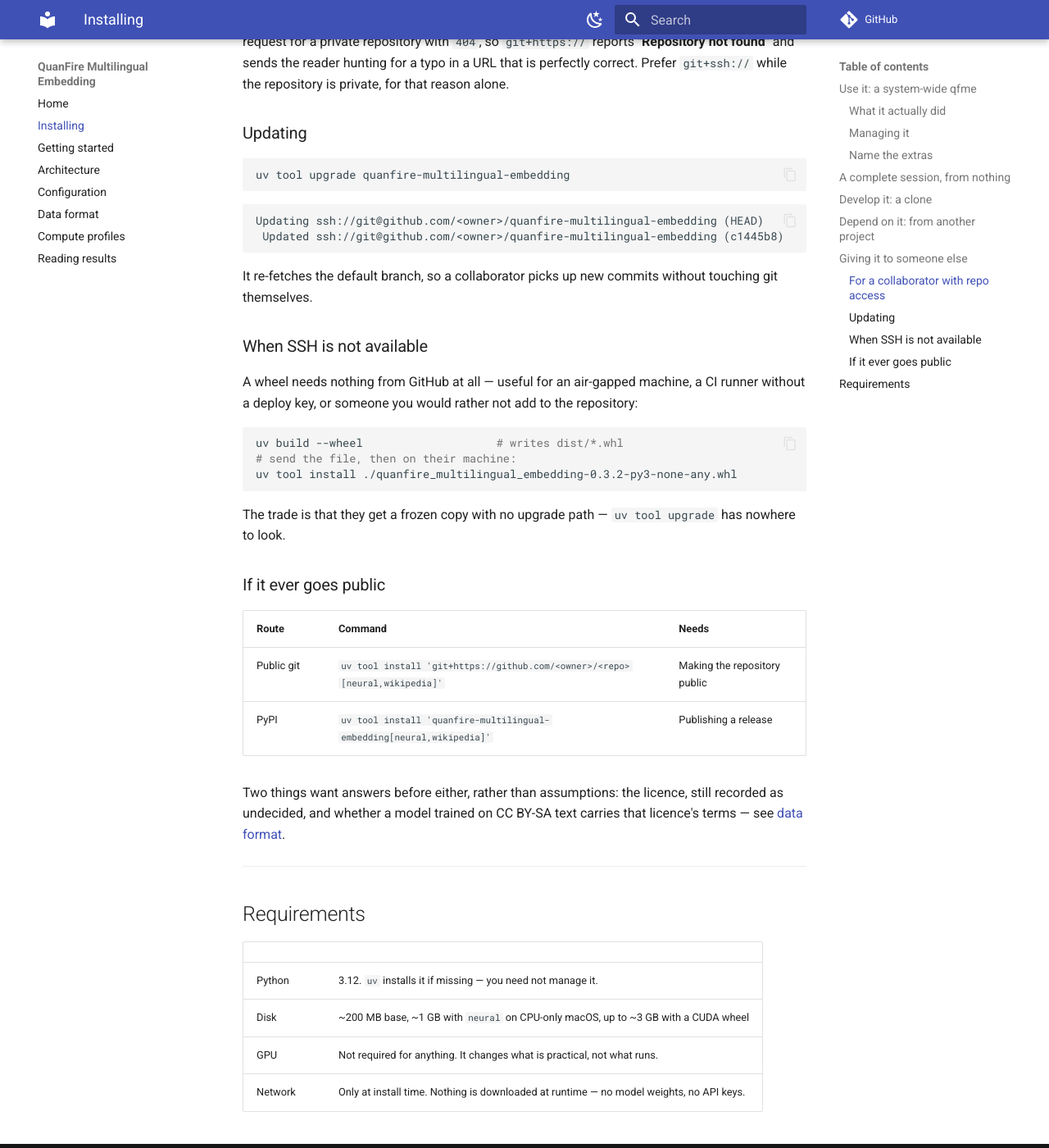
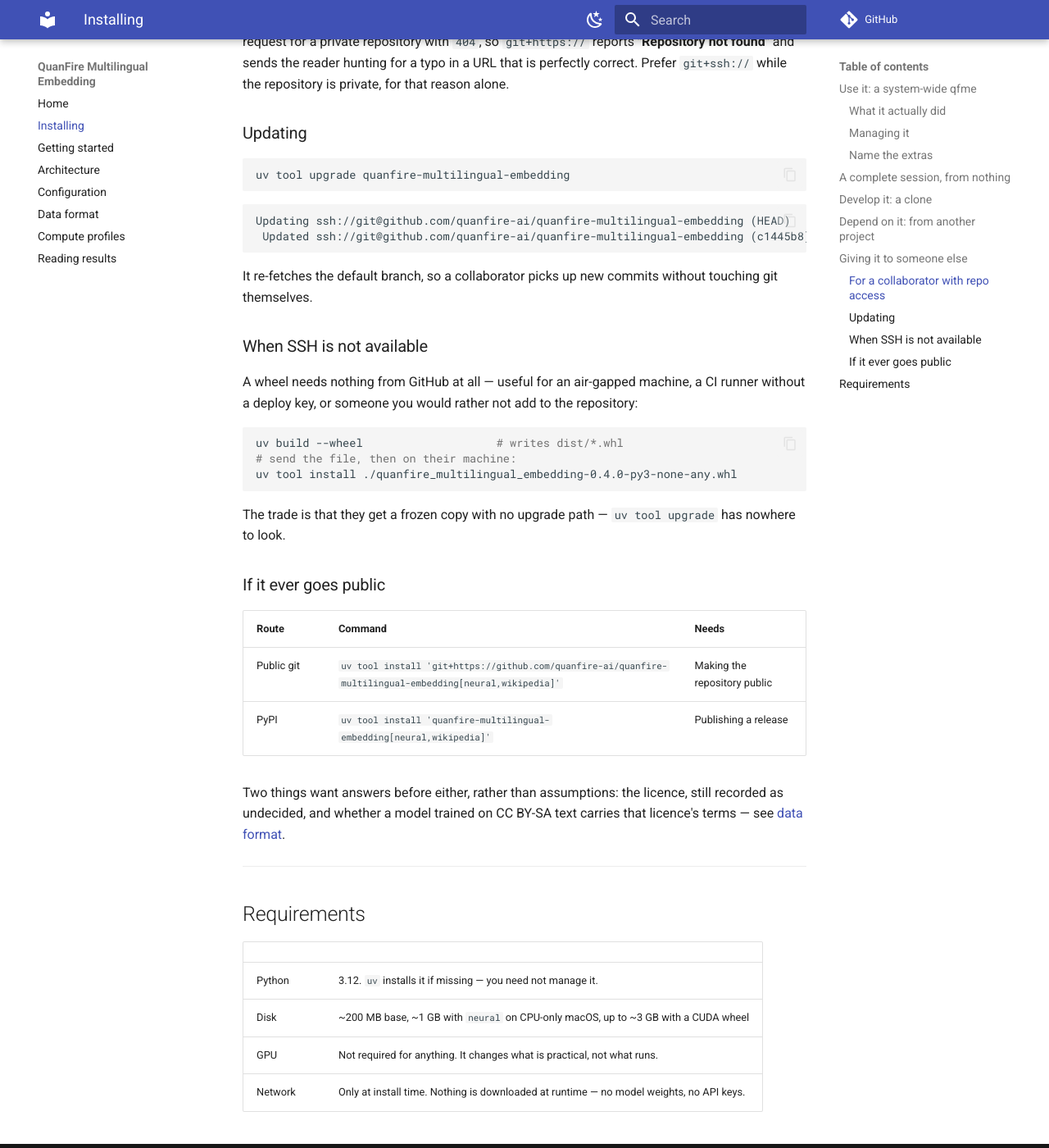
Before and after one commit to Quanfire-AI/quanfire-multilingual-embedding, an MkDocs documentation site: the page built from docs/installing.md, in a window 1280 px wide and 1400 px high, scrolled down 5603 px. Shown: the whole window at 82% size. Built offline with MkDocs 1.6.1 and Material for MkDocs 9.7.7, drawn with Linux system fonts in a browser that asks for light colours; comment, search, counter and statistics services are not loaded; some of the changed text lies outside the part shown.

Commit message:
Point docs at the quanfire-ai org; refresh stale version strings
The GitHub org is quanfire-ai (bare quanfire was taken). Replace the
hardcoded quanfire org refs and the <owner>/<repo> install placeholders
with the concrete quanfire-ai path so the commands are copy-pasteable,
and bump 0.3.2 sample output/commands to the shipped 0.4.0. CHANGELOG
history and the handbook PDF are left for a separate version-sync pass.

````diff
--- a/docs/installing.md
+++ b/docs/installing.md
@@ -16,7 +16,7 @@
 One line, if your SSH key has access to the repository — no clone needed:
 
 ```bash
-uv tool install 'git+ssh://git@github.com/<owner>/quanfire-multilingual-embedding[neural,wikipedia]'
+uv tool install 'git+ssh://git@github.com/quanfire-ai/quanfire-multilingual-embedding[neural,wikipedia]'
 ```
 
 ```
@@ -42,7 +42,7 @@
 $ which qfme
 /Users/you/.local/bin/qfme
 $ qfme --version
-qfme 0.3.2
+qfme 0.4.0
 ```
 
 ### What it actually did
@@ -191,7 +191,7 @@
 without reimplementing them.
 
 ```bash
-uv add "quanfire-multilingual-embedding @ git+ssh://git@github.com/<owner>/quanfire-multilingual-embedding.git@v0.3.2"
+uv add "quanfire-multilingual-embedding @ git+ssh://git@github.com/quanfire-ai/quanfire-multilingual-embedding.git@v0.4.0"
 ```
 
 **Pin a tag, never a branch.** `uv tool upgrade` re-fetching the default branch is fine
@@ -237,7 +237,7 @@
 ### For a collaborator with repo access
 
 ```bash
-uv tool install 'git+ssh://git@github.com/<owner>/quanfire-multilingual-embedding[neural,wikipedia]'
+uv tool install 'git+ssh://git@github.com/quanfire-ai/quanfire-multilingual-embedding[neural,wikipedia]'
 ```
 
 ```
@@ -273,8 +273,8 @@
 ```
 
 ```
-Updating ssh://git@github.com/<owner>/quanfire-multilingual-embedding (HEAD)
- Updated ssh://git@github.com/<owner>/quanfire-multilingual-embedding (c1445b8)
+Updating ssh://git@github.com/quanfire-ai/quanfire-multilingual-embedding (HEAD)
+ Updated ssh://git@github.com/quanfire-ai/quanfire-multilingual-embedding (c1445b8)
 ```
 
 It re-fetches the default branch, so a collaborator picks up new commits without touching
@@ -288,7 +288,7 @@
 ```bash
 uv build --wheel                    # writes dist/*.whl
 # send the file, then on their machine:
-uv tool install ./quanfire_multilingual_embedding-0.3.2-py3-none-any.whl
+uv tool install ./quanfire_multilingual_embedding-0.4.0-py3-none-any.whl
 ```
 
 The trade is that they get a frozen copy with no upgrade path — `uv tool upgrade` has
@@ -298,7 +298,7 @@
 
 | Route | Command | Needs |
 |---|---|---|
-| Public git | `uv tool install 'git+https://github.com/<owner>/<repo>[neural,wikipedia]'` | Making the repository public |
+| Public git | `uv tool install 'git+https://github.com/quanfire-ai/quanfire-multilingual-embedding[neural,wikipedia]'` | Making the repository public |
 | PyPI | `uv tool install 'quanfire-multilingual-embedding[neural,wikipedia]'` | Publishing a release |
 
 Two things want answers before either, rather than assumptions: the licence, still recorded
--- a/mkdocs.yml
+++ b/mkdocs.yml
@@ -1,6 +1,6 @@
 site_name: QuanFire Multilingual Embedding
 site_description: A production-grade multilingual NLP and embedding framework
-repo_url: https://github.com/quanfire/quanfire-multilingual-embedding
+repo_url: https://github.com/quanfire-ai/quanfire-multilingual-embedding
 edit_uri: ""
 
 theme:
````
Also changed, not shown: README.md (+2 -2 lines), docs/getting-started.md (+1 -1 lines), docs/index.md (+1 -1 lines), examples/walkthrough/README.md (+1 -1 lines), src/multilingual_embedding/serving/README.md (+1 -1 lines).
